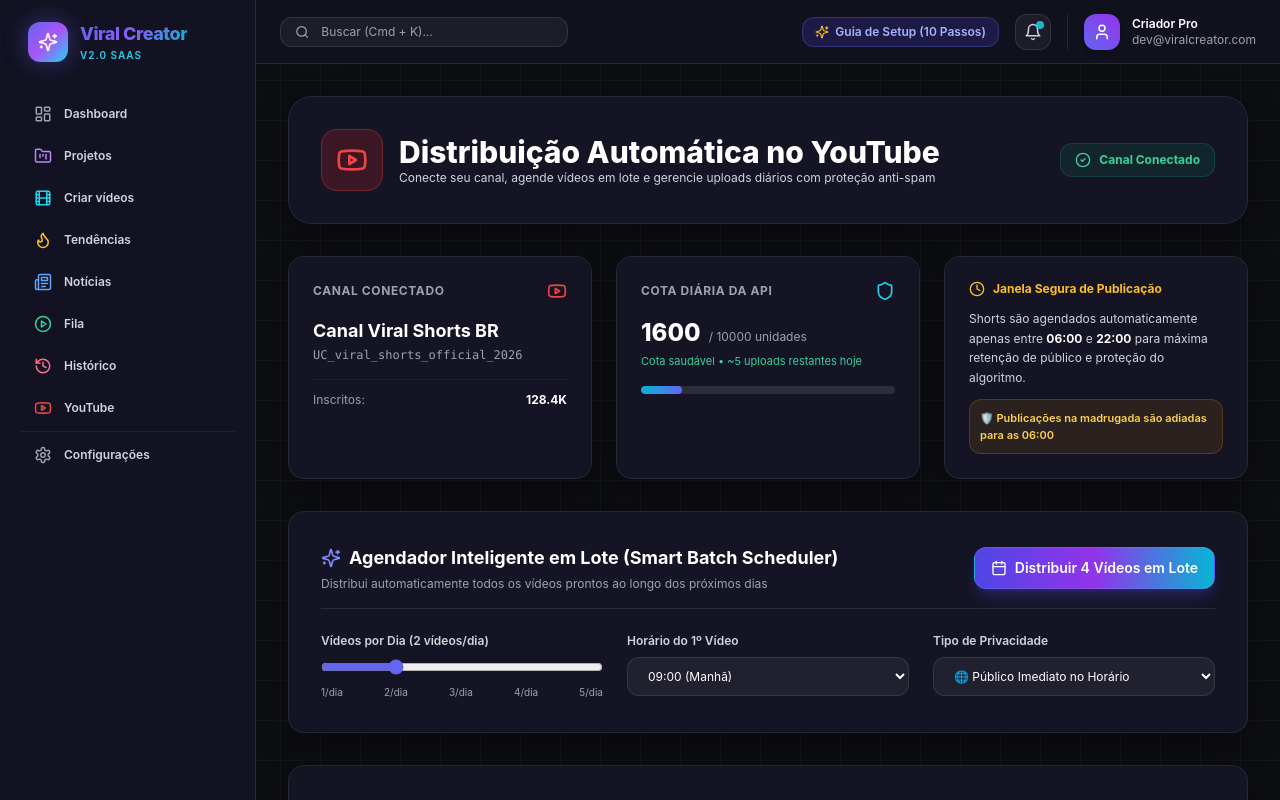
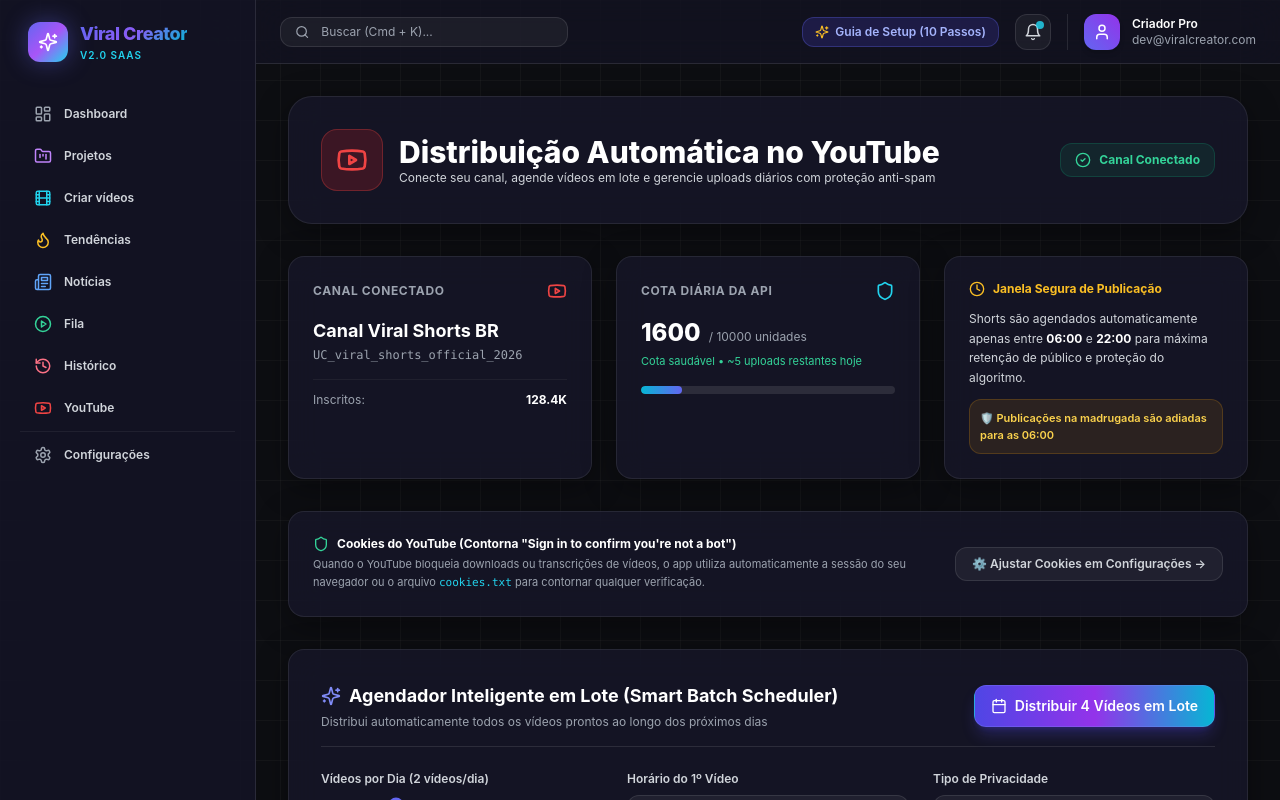
Before and after one commit to Leotrajano41/Viral-vertical-videos-creator-V2, a Next.js app: page /youtube in a window 1280 px wide. Shown: the top 800 px of the page. Built offline with nearby package versions, Linux system fonts and the light colour scheme.

Commit message:
feat(youtube): add YouTube cookies anti-bot banner and final parity checks

```diff
--- a/src/app/youtube/page.tsx
+++ b/src/app/youtube/page.tsx
@@ -164,6 +164,25 @@
         </div>
       </div>
 
+      {/* YouTube Cookies Anti-Bot Banner (Original Tool Feature) */}
+      <div className="glass-card rounded-2xl p-6 border border-white/10 flex flex-col md:flex-row md:items-center justify-between gap-4 bg-gradient-to-r from-red-950/20 to-transparent">
+        <div className="space-y-1">
+          <h3 className="text-xs font-bold text-white flex items-center gap-2">
+            <Shield size={16} className="text-emerald-400" /> Cookies do YouTube (Contorna &quot;Sign in to confirm you&apos;re not a bot&quot;)
+          </h3>
+          <p className="text-[11px] text-gray-400 leading-relaxed max-w-2xl">
+            Quando o YouTube bloqueia downloads ou transcrições de vídeos, o app utiliza automaticamente a sessão do seu navegador ou o arquivo <code className="text-cyan-400 font-mono">cookies.txt</code> para contornar qualquer verificação.
+          </p>
+        </div>
+
+        <a
+          href="/settings"
+          className="px-4 py-2 rounded-xl bg-white/5 hover:bg-white/10 border border-white/10 text-xs font-semibold text-gray-300 hover:text-white transition whitespace-nowrap text-center"
+        >
+          ⚙️ Ajustar Cookies em Configurações →
+        </a>
+      </div>
+
       {/* Batch Scheduling Panel */}
       <div className="glass-card rounded-2xl p-8 border border-white/10 space-y-6">
         <div className="flex flex-col md:flex-row md:items-center justify-between gap-4 border-b border-white/10 pb-4">
```
